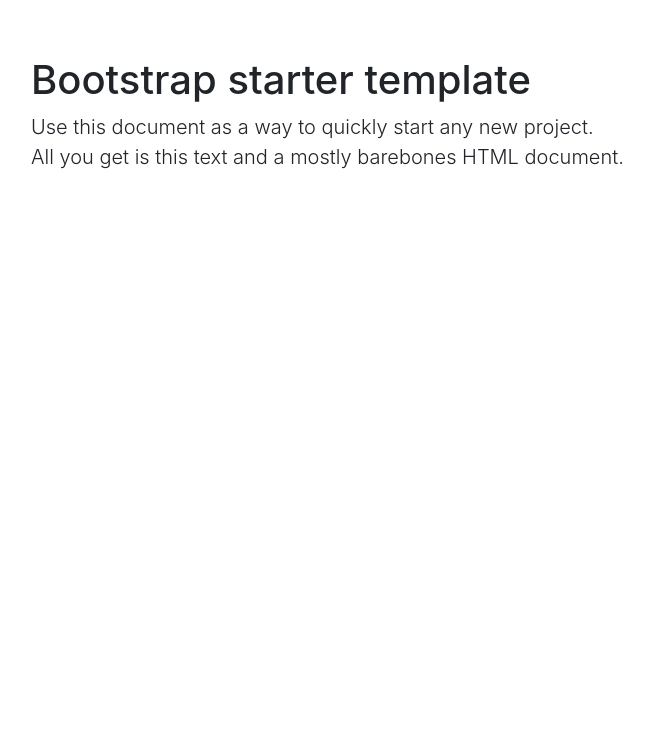
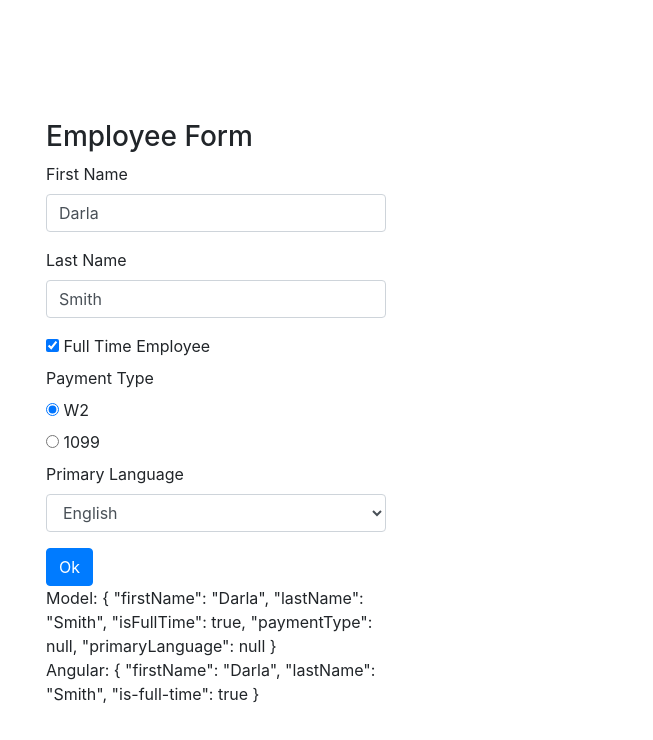
Before and after one commit to peterblazejewicz/ng-forms, an Angular app in the folder ng-forms-bootstrap/: page /home in a window 1280 px wide. Shown: the top 740 px of the page, without its empty margins (54-707 px from the left). Built offline with nearby package versions, Linux system fonts and the light colour scheme.

Commit message:
Basic markup for template driven Employee form

```diff
--- a/ng-forms-bootstrap/src/app/home/home.component.html
+++ b/ng-forms-bootstrap/src/app/home/home.component.html
@@ -1,4 +1,47 @@
-<div class="starter-template">
-  <h1>Bootstrap starter template</h1>
-  <p class="lead">Use this document as a way to quickly start any new project.<br> All you get is this text and a mostly barebones HTML document.</p>
+<div class="container">
+  <div class="row">
+    <div class="col-md-4">
+      <h3>Employee Form</h3>
+      <form #form="ngForm" novalidate>
+        <div class="form-group">
+          <label>First Name</label>
+          <input type="text" class="form-control" name="firstName" [(ngModel)]="model.firstName">
+        </div>
+        <div class="form-group">
+          <label>Last Name</label>
+          <input type="text" class="form-control" name="lastName" [(ngModel)]="model.lastName">
+        </div>
+        <div class="checkbox">
+          <label>
+                <input type="checkbox" name="is-full-time"
+                    [(ngModel)]="model.isFullTime"> Full Time Employee
+            </label>
+        </div>
+        <label>Payment Type</label>
+        <div class="radio">
+          <label>
+                <input type="radio" name="pay-type" value="w2" checked>
+                W2
+            </label>
+        </div>
+        <div class="radio">
+          <label>
+                <input type="radio" name="pay-type" value="1099">
+                1099
+            </label>
+        </div>
+        <div class="form-group">
+          <label>Primary Language</label>
+          <select class="form-control">
+                <option *ngFor="let lang of languages">
+                    {{ lang }}
+                </option>
+            </select>
+        </div>
+        <button class="btn btn-primary" type="submit">Ok</button>
+      </form>
+      Model: {{ model | json }}
+      <br> Angular: {{ form.value | json }}
+    </div>
+  </div>
 </div>
--- a/ng-forms-bootstrap/src/app/home/home.component.ts
+++ b/ng-forms-bootstrap/src/app/home/home.component.ts
@@ -1,4 +1,5 @@
 import { Component, OnInit } from '@angular/core';
+import { Employee } from '../models/employee';
 
 @Component({
   selector: 'frms-home',
@@ -7,7 +8,8 @@
 })
 export class HomeComponent implements OnInit {
 
-  constructor() { }
+  languages = ['English', 'Spanish', 'Other'];
+  model = new Employee('Darla', 'Smith', true);
 
   ngOnInit() {
   }
--- a/ng-forms-bootstrap/src/app/models/employee.ts
+++ b/ng-forms-bootstrap/src/app/models/employee.ts
@@ -20,7 +20,7 @@
     public firstName: string,
     public lastName: string,
     public isFullTime: boolean,
-    public paymentType: string,
-    public primaryLanguage: string
+    public paymentType: string = null,
+    public primaryLanguage: string = null
   ) { }
 }
--- a/ng-forms-bootstrap/src/styles.scss
+++ b/ng-forms-bootstrap/src/styles.scss
@@ -1 +1,10 @@
 /* You can add global styles to this file, and also import other style files */
+html {
+  background: darken(#373a3c, 10%);
+}
+body {
+  position: relative;
+  min-height: 100vh;
+  margin: 0;
+  padding-top: 4rem;
+}
```
